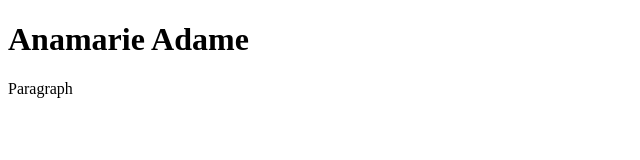
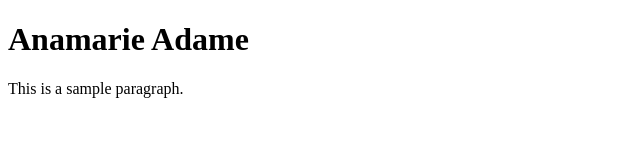
Before and after one commit to AnamarieAdame/Activity, a plain HTML site: page index.html in a window 1280 px wide. Shown: the whole page, without its empty margins (0-640 px from the left). Drawn offline with Linux system fonts and the light colour scheme.

```diff
--- a/index.html
+++ b/index.html
@@ -4,7 +4,7 @@
 
 <h1>Anamarie Adame</h1>
 
-<p1>Paragraph</p1>
+<p1>This is a sample paragraph.</p1>
 
 </body>
 </html>
```
